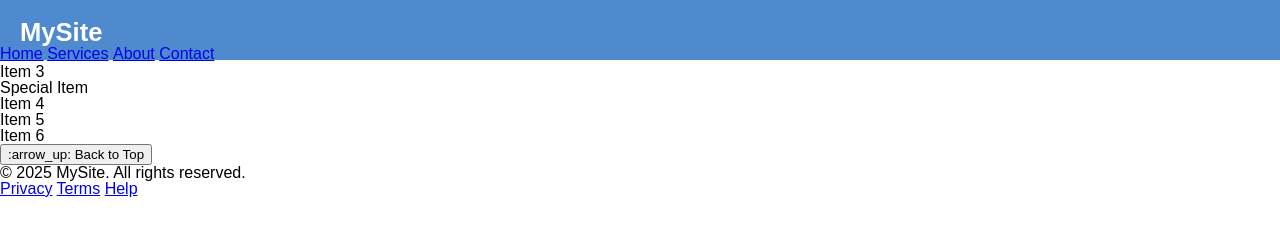
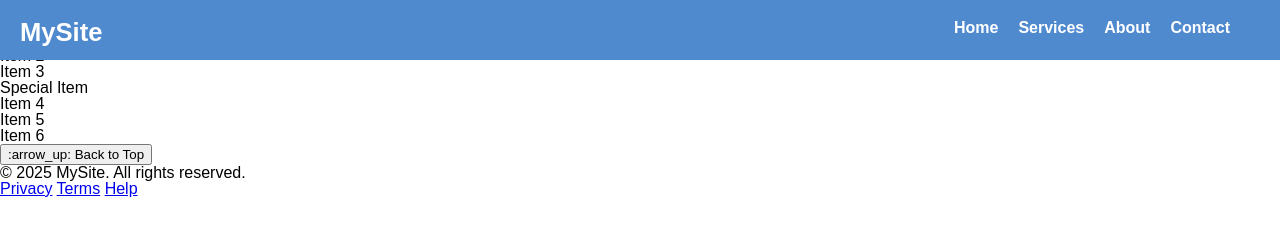
Before and after one commit to asunbird/Flexbox-Position-Example, a plain HTML site: page index.html in a window 1280 px wide. Drawn offline with Linux system fonts and the light colour scheme.

Commit message:
Edit navigation items style and position

```diff
--- a/styles.css
+++ b/styles.css
@@ -11,6 +11,7 @@ nav {
   height: 60px;
   color: #ffffff;
   position: absolute;
+  display: inline-block;
 }
 
 .logo {
@@ -20,8 +21,24 @@ nav {
   font-size: 1.6rem;
 }
 
+.nav-items {
+    display: flex;
+    justify-content: flex-end;
+    margin-right: 20px;
+    position: absolute;
+    right: 20px;
+    top: 20px;
 
+}
 
 .nav-items li {
-  display: inline-block;
+  width: fit-content;
+  margin: 0 10px;
 }
+
+.nav-items li a {
+  text-decoration: none;
+  color: #ffffff;
+  font-weight: bold;
+  font-size: 1rem;
+}
```
